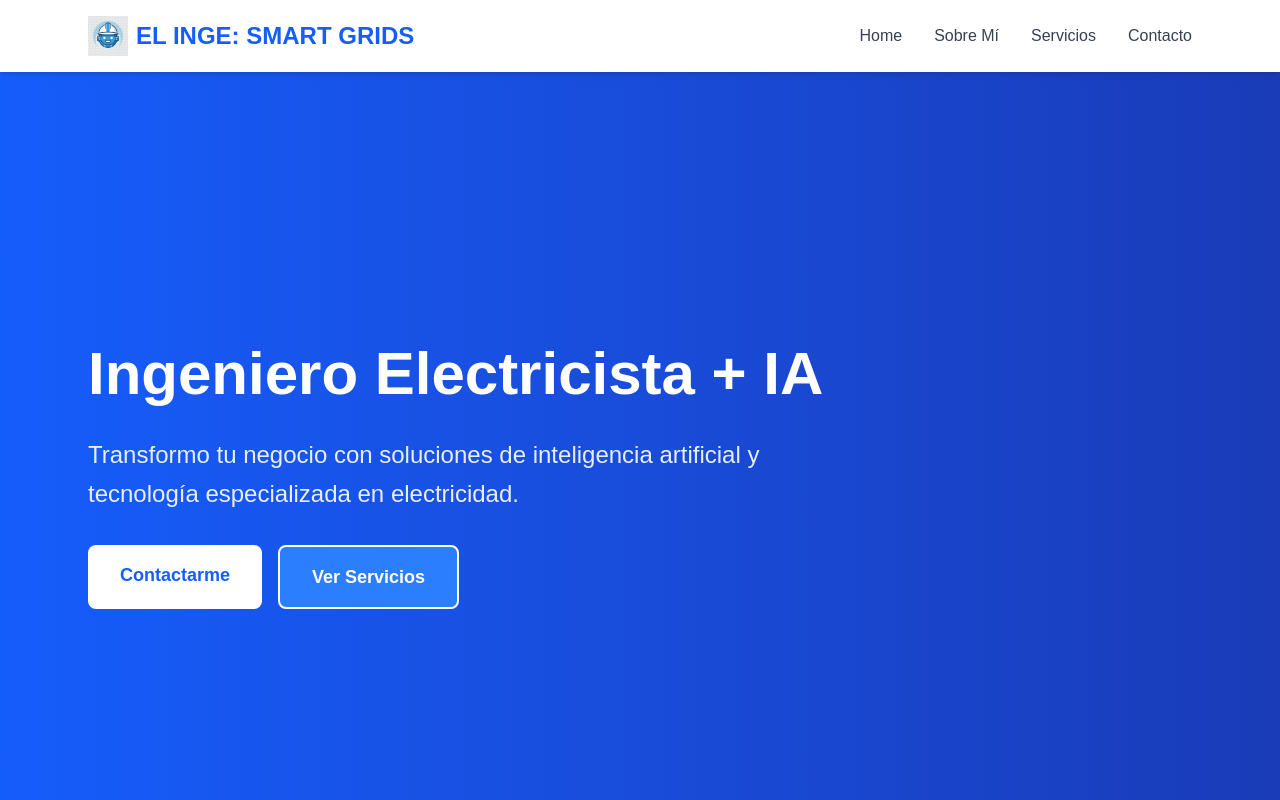
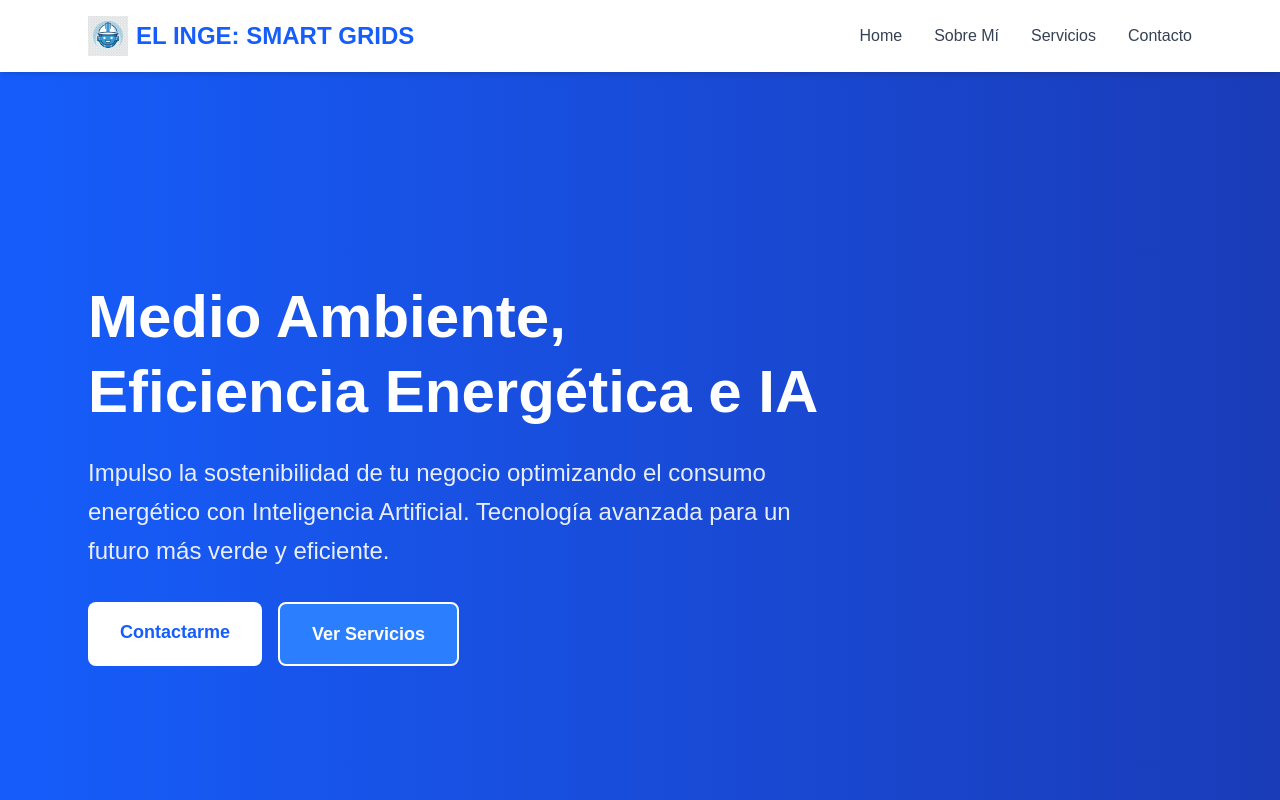
Before and after one commit to samu1606/APP_Electrical_EdwinQ, a Next.js app in the folder frontend/: page / in a window 1280 px wide. Shown: the top 800 px of the page. Built offline with nearby package versions, Linux system fonts and the light colour scheme.

Commit message:
Update Home Hero to focus on Environment, Efficiency and AI

```diff
--- a/frontend/app/page.js
+++ b/frontend/app/page.js
@@ -6,11 +6,11 @@ export default function Home() {
         <div className="max-w-6xl mx-auto px-6 w-full">
           <div className="max-w-3xl">
             <h1 className="text-6xl font-bold mb-6 leading-tight">
-              Ingeniero Electricista + IA
+              Medio Ambiente, Eficiencia Energética e IA
             </h1>
             <p className="text-2xl mb-8 opacity-90 leading-relaxed">
-              Transformo tu negocio con soluciones de inteligencia artificial
-              y tecnología especializada en electricidad.
+              Impulso la sostenibilidad de tu negocio optimizando el consumo energético con
+              Inteligencia Artificial. Tecnología avanzada para un futuro más verde y eficiente.
             </p>
             <div className="flex gap-4">
               <a
```
